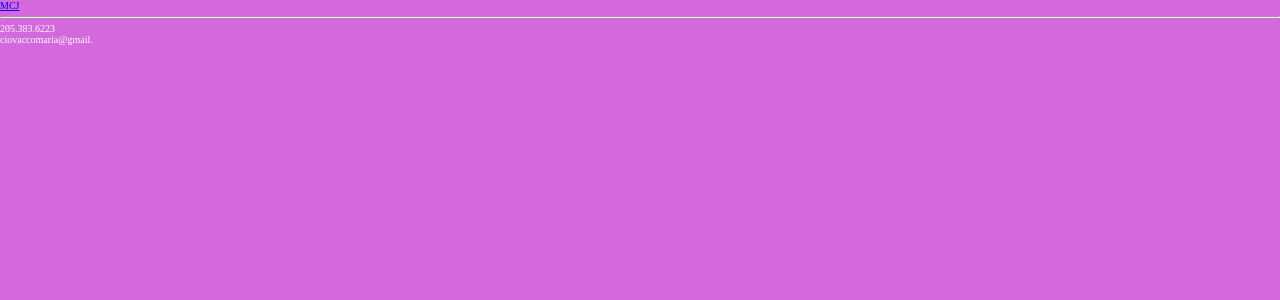
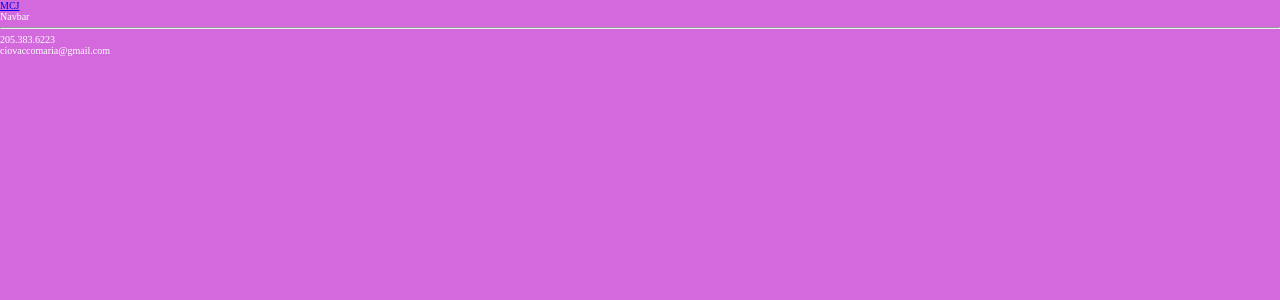
Before and after one commit to maria-ciovacco-juarez/react-portfolio, a React app in the folder react-portfolio/: page / in a window 1280 px wide. Shown: the top 300 px of the page. Built offline with nearby package versions, Linux system fonts and the light colour scheme; the HTML template or start-up script is replaced by a standard one.

Commit message:
imported navbar

```diff
--- a/react-portfolio/src/components/common/header/Header.jsx
+++ b/react-portfolio/src/components/common/header/Header.jsx
@@ -1,4 +1,7 @@
 import React from 'react';
+import { Navbar } from '../../common';
+
+import './Header.css';
 
 function Header() {
 
@@ -10,7 +13,7 @@ function Header() {
         </section>
         <section className="header-top__navbar">
           <section className="header-top__navigation">
-            {/* <Navbar /> */}
+             <Navbar />
           </section>
           <hr className="header-top__seperator" />
         </section>
@@ -20,7 +23,7 @@ function Header() {
           205.383.6223
         </section>
         <section className="header-bottom__email">
-          ciovaccomaria@gmail.
+          ciovaccomaria@gmail.com
         </section>
       </section>
     </section>
--- a/react-portfolio/src/components/common/index.js
+++ b/react-portfolio/src/components/common/index.js
@@ -1,6 +1,7 @@
 import Header from "./header";
+import Navbar from './navbar';
 
 export {
   Header,
-
+  Navbar
 }
--- /dev/null
+++ b/react-portfolio/src/components/common/navbar/Navbar.jsx
@@ -0,0 +1,14 @@
+import React from 'react';
+import './Navbar.css';
+function Navbar () {
+
+  return(
+
+    <section>
+      Navbar
+    </section>
+
+  )
+}
+
+export default Navbar;
--- /dev/null
+++ b/react-portfolio/src/components/common/navbar/index.js
@@ -0,0 +1,3 @@
+import Navbar from './Navbar'
+
+export default Navbar;
```
Also changed, not shown: react-portfolio/src/components/common/navbar/Navbar.css (added), react-portfolio/src/components/common/navigation/navbar.js (deleted), react-portfolio/src/components/common/navigation/navbar.jsx (deleted).
